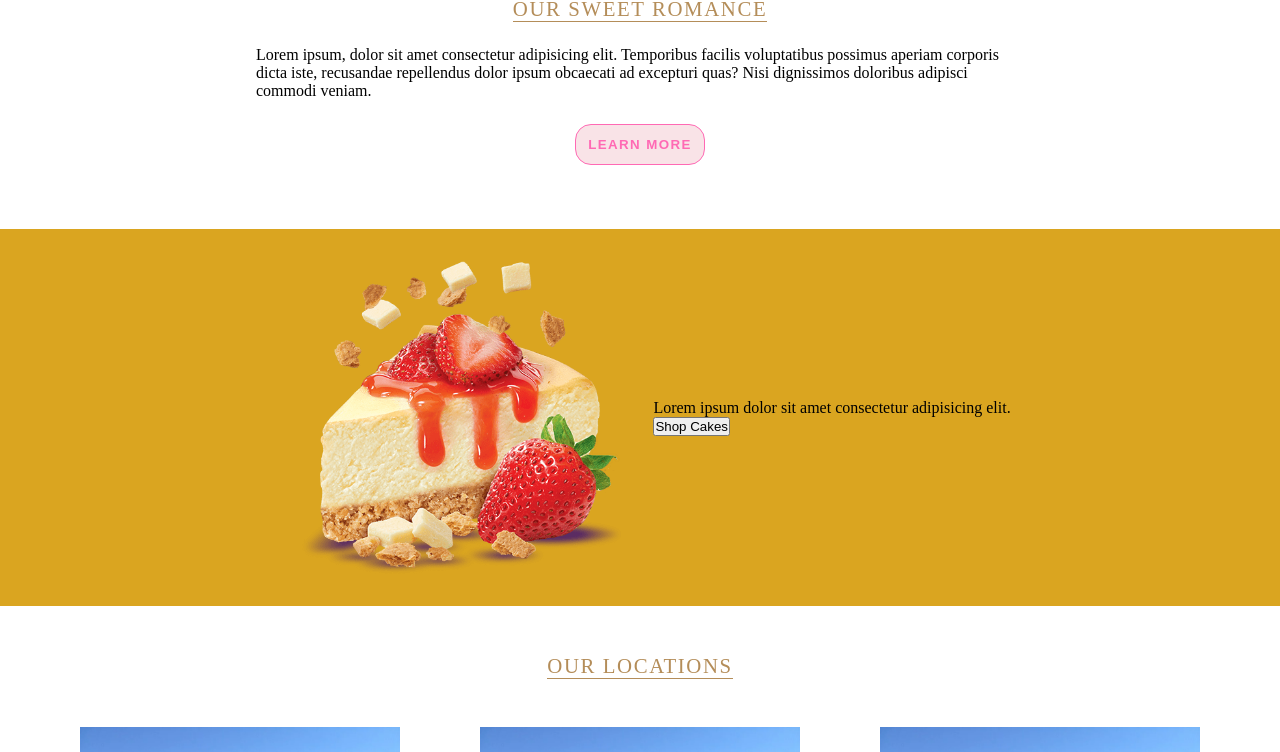
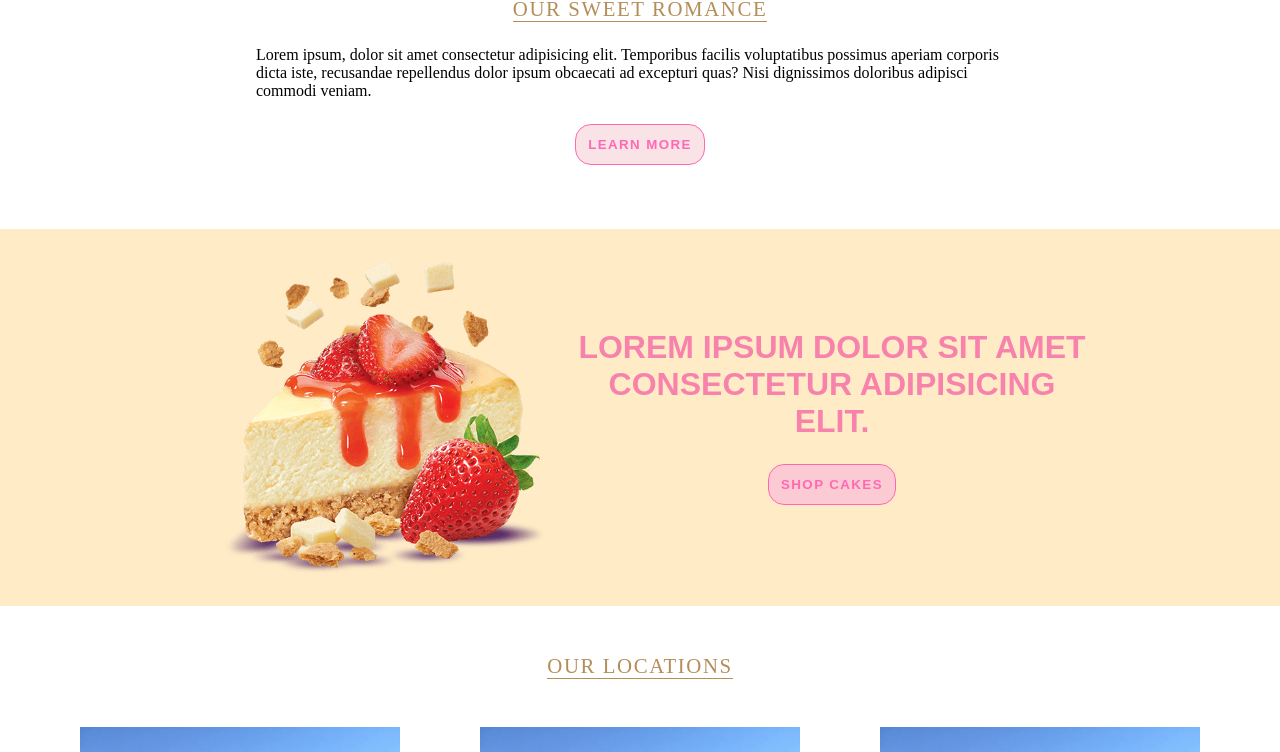
Before and after one commit to Smoopfrog/asweetromance, a React (Create React App) app: page / in a window 1280 px wide. Shown: the part 651-1403 px from the top of the page. Built offline with nearby package versions, Linux system fonts and the light colour scheme.

Commit message:
style font and change bg color

```diff
--- a/src/Components/HomePage/ProductBanner.jsx
+++ b/src/Components/HomePage/ProductBanner.jsx
@@ -5,9 +5,9 @@ const ProductBanner = () => {
   return (
     <div className="product-banner">
       <img className="product-banner-img" src={cake} alt="Delicious strawberry cheesecake" />
-      <div>
-        <p>Lorem ipsum dolor sit amet consectetur adipisicing elit.</p>
-        <button>Shop Cakes</button>
+      <div className="product-banner-article">
+        <p className="product-banner-text">Lorem ipsum dolor sit amet consectetur adipisicing elit.</p>
+        <button className="product-banner-btn">Shop Cakes</button>
       </div>
     </div>
   );
--- a/src/Styles/ProductBanner.css
+++ b/src/Styles/ProductBanner.css
@@ -2,10 +2,45 @@
   display: flex;
   align-items: center;
   justify-content: center;
-  background-color: goldenrod;
+  background-color: #ffecc7;
 }
 
 .product-banner-img {
   padding: 32px;
   max-width: 30%;
+}
+
+.product-banner-article {
+  display: flex;
+  flex-direction: column;
+  align-items: center;
+  justify-content: center;
+  width: 40%;
+}
+
+.product-banner-text {
+  margin-bottom: 24px;
+  text-transform: uppercase;
+  font-weight: 700;
+  font-size: 32px;
+  font-family: sans-serif;
+  text-align: center;
+  color: #f783ac;
+}
+
+.product-banner-btn {
+  padding: 12px;
+  color: hotpink;
+  background-color: rgb(249, 227, 231);
+  border: solid 1px hotpink;
+  border-radius: 16px;
+  text-transform: uppercase;
+  letter-spacing: 1.4px;
+  font-weight: 700;
+  transition: background-color 0.5s;
+}
+
+.product-banner-btn {
+  cursor: pointer;
+  background-color: rgb(251, 202, 211);
 }/*# sourceMappingURL=ProductBanner.css.map */
--- a/src/Styles/ProductBanner.scss
+++ b/src/Styles/ProductBanner.scss
@@ -2,10 +2,49 @@
   display: flex;
   align-items: center;
   justify-content: center;
-  background-color: goldenrod;
+  background-color: #ffecc7;
 }
 
 .product-banner-img {
   padding: 32px;
   max-width: 30%;
 }
+
+.product-banner-article {
+  display: flex;
+  flex-direction: column;
+  align-items: center;
+  justify-content: center;
+  width: 40%;
+}
+
+.product-banner-text {
+  margin-bottom: 24px;
+  text-transform: uppercase;
+  font-weight: 700;
+  font-size: 32px;
+  font-family: sans-serif;
+  text-align: center;
+  color: #f783ac;
+}
+
+.product-banner-btn {
+  padding: 12px;
+
+  color: hotpink;
+  background-color: rgb(249, 227, 231);
+
+  border: solid 1px hotpink;
+  border-radius: 16px;
+
+  text-transform: uppercase;
+  letter-spacing: 1.4px;
+  font-weight: 700;
+
+  transition: background-color 0.5s;
+}
+
+.product-banner-btn {
+  cursor: pointer;
+  background-color: rgb(251, 202, 211);
+}
```
Also changed, not shown: 1 other file (tests, documents, lock files or other folders).
